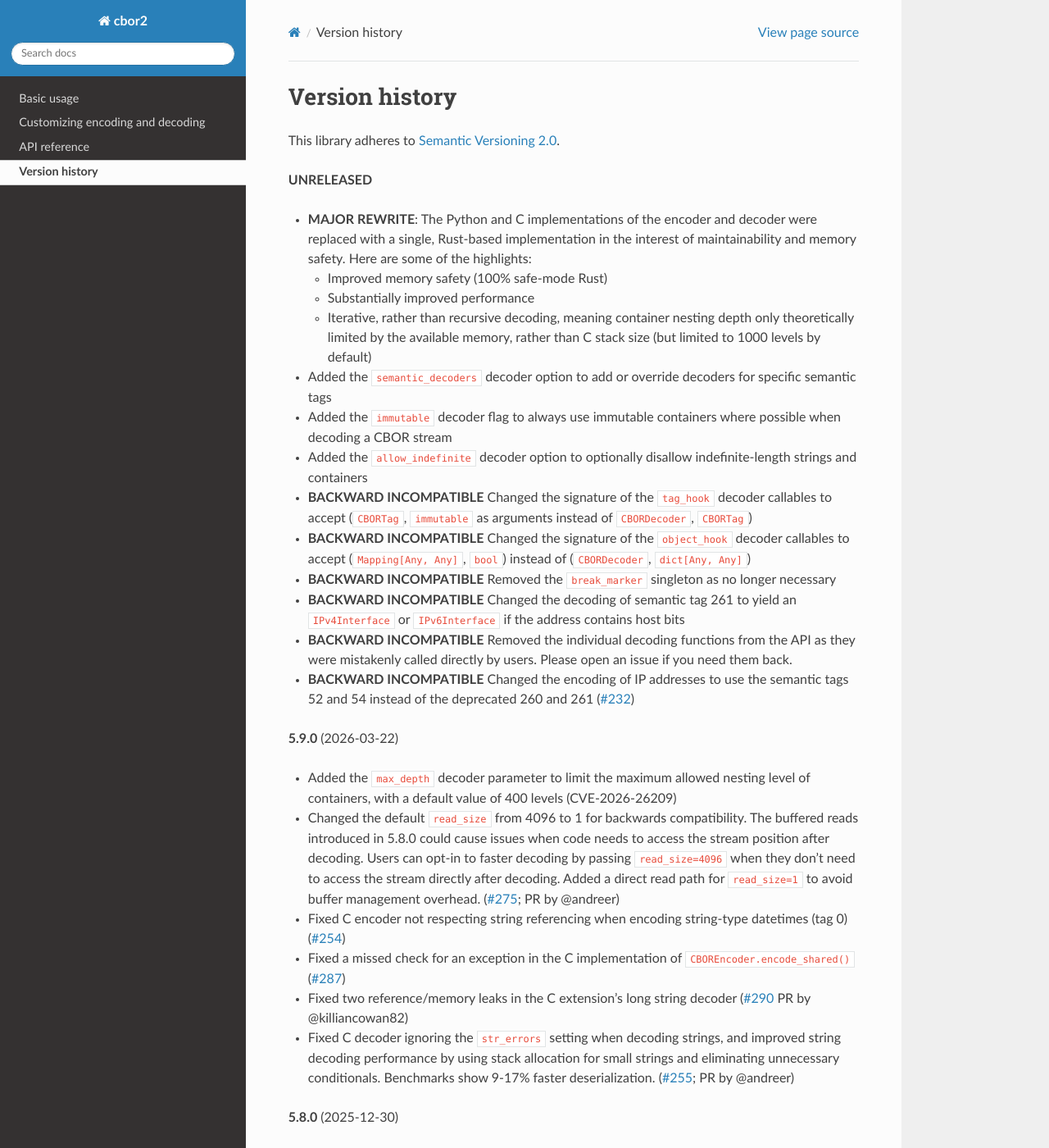
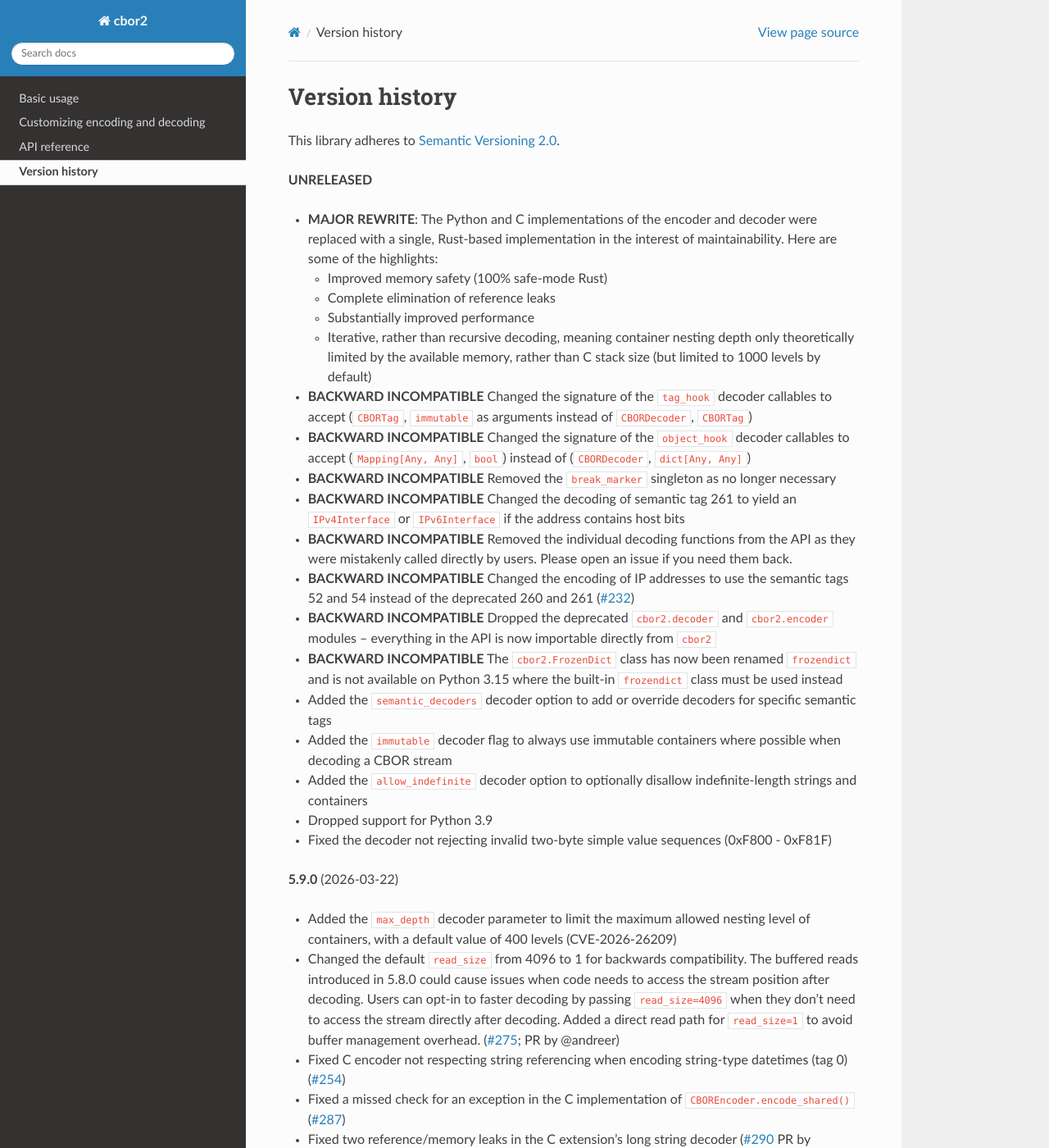
Before and after one commit to agronholm/cbor2, a Sphinx documentation site: the page built from docs/versionhistory.rst, in a window 1280 px wide and 1400 px high. Shown: the whole window at 82% size. Built offline with Sphinx 7.4.7 and the Read the Docs theme 3.1.0, drawn with Linux system fonts in a browser that asks for light colours; the version number could not be read and is left out.

Commit message:
Updated the version history

```diff
--- a/docs/versionhistory.rst
+++ b/docs/versionhistory.rst
@@ -9,20 +9,15 @@
 
 - **MAJOR REWRITE**:
   The Python and C implementations of the encoder and decoder were replaced with a single,
-  Rust-based implementation in the interest of maintainability and memory safety.
+  Rust-based implementation in the interest of maintainability.
   Here are some of the highlights:
 
   * Improved memory safety (100% safe-mode Rust)
+  * Complete elimination of reference leaks
   * Substantially improved performance
   * Iterative, rather than recursive decoding, meaning container nesting depth only theoretically
     limited by the available memory, rather than C stack size (but limited to 1000 levels by
     default)
-- Added the ``semantic_decoders`` decoder option to add or override decoders for specific semantic
-  tags
-- Added the ``immutable`` decoder flag to always use immutable containers where possible when
-  decoding a CBOR stream
-- Added the ``allow_indefinite`` decoder option to optionally disallow indefinite-length strings
-  and containers
 - **BACKWARD INCOMPATIBLE** Changed the signature of the ``tag_hook`` decoder callables to accept
   (``CBORTag``, ``immutable`` as arguments instead of ``CBORDecoder``, ``CBORTag``)
 - **BACKWARD INCOMPATIBLE** Changed the signature of the ``object_hook`` decoder callables to
@@ -34,6 +29,18 @@
   mistakenly called directly by users. Please open an issue if you need them back.
 - **BACKWARD INCOMPATIBLE** Changed the encoding of IP addresses to use the semantic tags 52 and 54
   instead of the deprecated 260 and 261 (`#232 <https://github.com/agronholm/cbor2/issues/232>`_)
+- **BACKWARD INCOMPATIBLE** Dropped the deprecated ``cbor2.decoder`` and ``cbor2.encoder``
+  modules – everything in the API is now importable directly from ``cbor2``
+- **BACKWARD INCOMPATIBLE** The ``cbor2.FrozenDict`` class has now been renamed ``frozendict`` and
+  is not available on Python 3.15 where the built-in ``frozendict`` class must be used instead
+- Added the ``semantic_decoders`` decoder option to add or override decoders for specific semantic
+  tags
+- Added the ``immutable`` decoder flag to always use immutable containers where possible when
+  decoding a CBOR stream
+- Added the ``allow_indefinite`` decoder option to optionally disallow indefinite-length strings
+  and containers
+- Dropped support for Python 3.9
+- Fixed the decoder not rejecting invalid two-byte simple value sequences (0xF800 - 0xF81F)
 
 **5.9.0** (2026-03-22)
 
```
